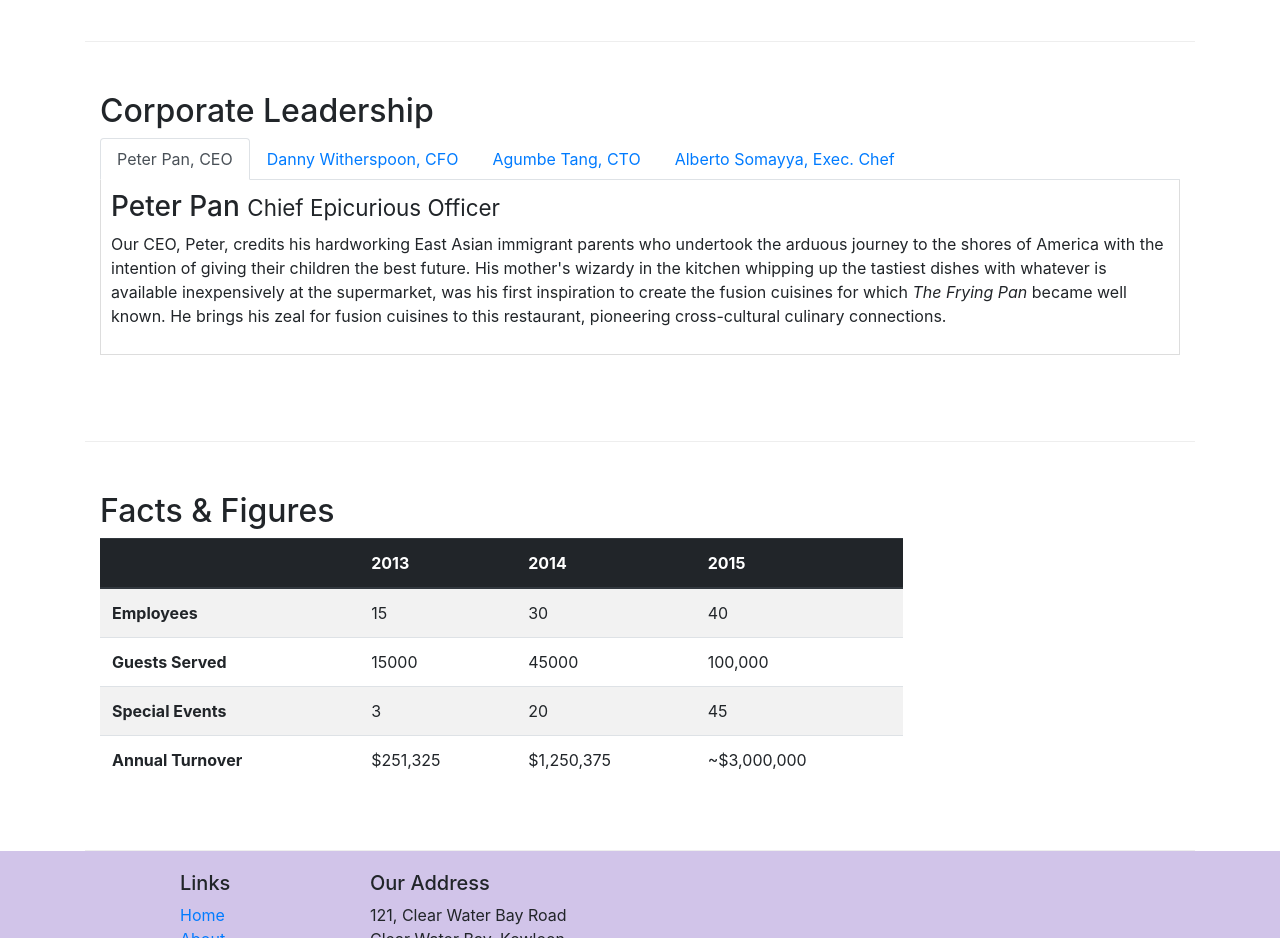
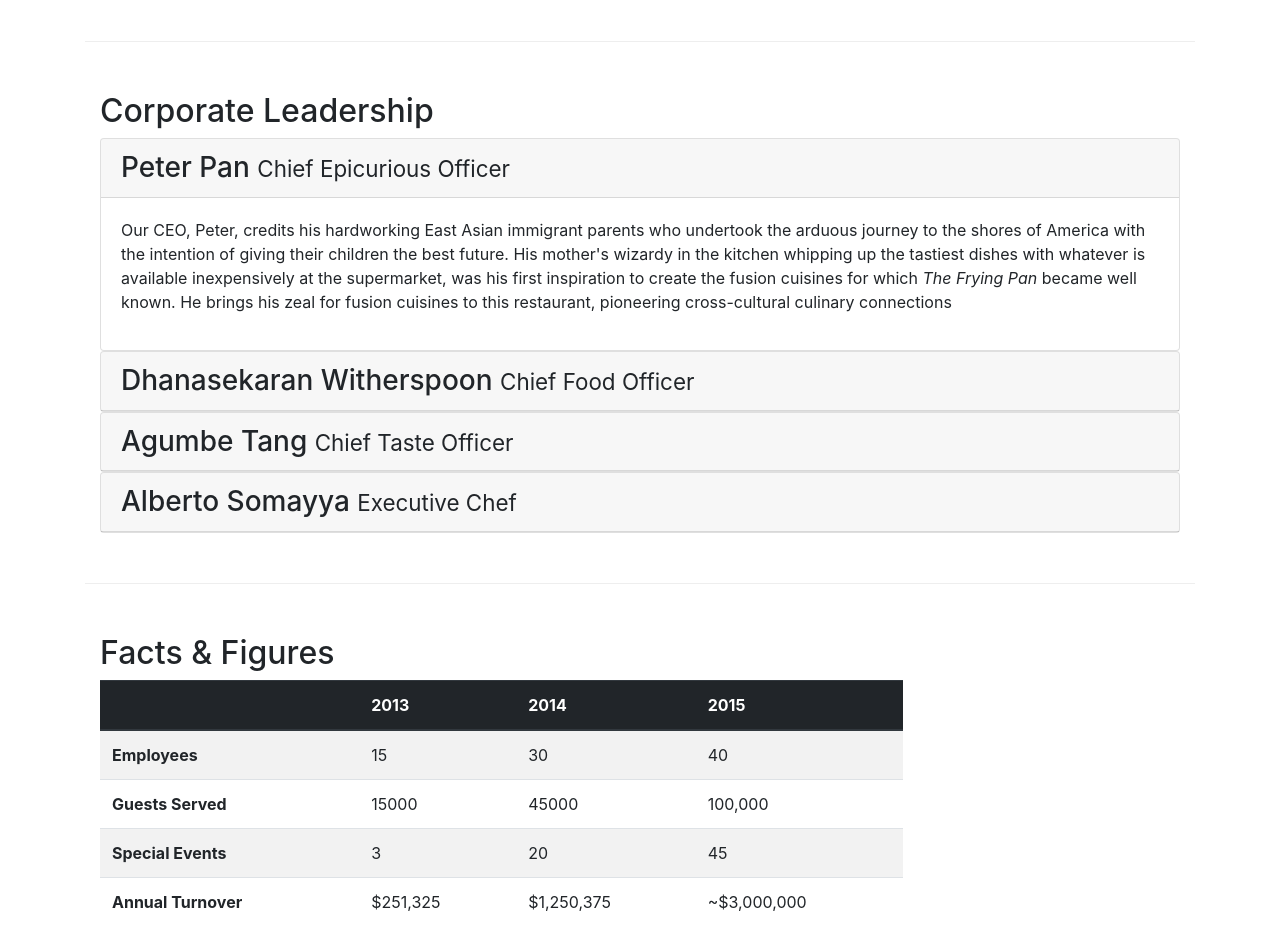
Before and after one commit to ssinai/confusion-bootstrap, a website: page aboutus.html in a window 1280 px wide. Shown: the part 880-1818 px from the top of the page. Drawn offline with nearby package versions, Linux system fonts and the light colour scheme.

Commit message:
accordion

```diff
--- a/aboutus.html
+++ b/aboutus.html
@@ -102,46 +102,76 @@
             <div class="col-12">
                 <h2>Corporate Leadership</h2>
 
-                <ul class="nav nav-tabs">
-                  <li class="nav-item">
-                    <a class="nav-link active" href="#peter"
-                      role="tab" data-toggle="tab">Peter Pan, CEO</a>
-                  </li>
-                  <li class="nav-item">
-                    <a class="nav-link" href="#danny"
-                      role="tab" data-toggle="tab">Danny Witherspoon, CFO</a>
-                  </li>
-                  <li class="nav-item">
-                    <a class="nav-link" href="#agumbe"
-                      role="tab" data-toggle="tab">Agumbe Tang, CTO</a>
-                  </li>
-                  <li class="nav-item">
-                    <a class="nav-link" href="#alberto"
-                      role="tab" data-toggle="tab">Alberto Somayya, Exec. Chef</a>
-                  </li>
-                </ul>
 
-                <div class="tab-content">
-                  <div role="tabpanel" class="tab-pane fade show active" id="peter">
-                  <h3>Peter Pan <small>Chief Epicurious Officer</small></h3>
-                  <p class="d-none d-sm-block">Our CEO, Peter, credits his hardworking East Asian immigrant parents who undertook the arduous journey to the shores of America with the intention of giving their children the best future. His mother's wizardy in the kitchen whipping up the tastiest dishes with whatever is available inexpensively at the supermarket, was his first inspiration to create the fusion cuisines for which <em>The Frying Pan</em> became well known. He brings his zeal for fusion cuisines to this restaurant, pioneering cross-cultural culinary connections.</p>
+
+             <div id="accordion">
+                  <div class="card">
+                    <div class="card-header" role="tab" id="peterhead">
+                      <h3 class="mb-0">
+                        <a data-toggle="collapse" data-target="#peter">
+                          Peter Pan <small>Chief Epicurious Officer</small>
+                        </a>
+                      </h3>
                     </div>
 
-                <div role="tabpanel" class="tab-pane fade show" id="danny">
-                  <h3>Dhanasekaran Witherspoon <small>Chief Food Officer</small></h3>
+                    <div role="tabpanel" class="collapse show" id="peter" data-parent="#accordion">
+                      <div class="card-body">
+                       <p class="d-none d-sm-block">Our CEO, Peter, credits his hardworking East Asian immigrant parents who undertook the arduous journey to the shores of America with the intention of giving their children the best future. His mother's wizardy in the kitchen whipping up the tastiest dishes with whatever is available inexpensively at the supermarket, was his first inspiration to create the fusion cuisines for which <em>The Frying Pan</em> became well known. He brings his zeal for fusion cuisines to this restaurant, pioneering cross-cultural culinary connections</p>
+                      </div>
+                    </div>
+                  </div>
+
+                 <div class="card">
+                    <div class="card-header" role="tab" id="dannyhead">
+                      <h3 class="mb-0">
+                        <a data-toggle="collapse" data-target="#danny">
+                          Dhanasekaran Witherspoon <small>Chief Food Officer</small>
+                        </a>
+                      </h3>
+                    </div>
+
+                  <div role="tabpanel" class="collapse" id="danny" data-parent="#accordion">
+                    <div class="card-body">
                       <p class="d-none d-sm-block">Our CFO, Danny, as he is affectionately referred to by his  colleagues, comes from a long established family tradition in farming and produce. His experiences growing up on a farm in the Australian outback gave him great appreciation for varieties of food sources. As he puts it in his own words, <em>Everything that runs, wins, and everything that stays, pays!</em></p>
                     </div>
+                  </div>
+                </div>
 
-                <div role="tabpanel" class="tab-pane fade show" id="agumbe">
-                  <h3>Agumbe Tang <small>Chief Taste Officer</small></h3>
+                <div class="card">
+                  <div class="card-header" role="tab" id="agumbehead">
+                    <h3 class="mb-0">
+                      <a data-toggle="collapse" data-target="#agumbe">
+                          Agumbe Tang <small>Chief Taste Officer</small>
+                      </a>
+                    </h3>
+                  </div>
+
+                   <div role="tabpanel" class="collapse" id="agumbe" data-parent="#accordion">
+                    <div class="card-body">
                       <p class="d-none d-sm-block">Blessed with the most discerning gustatory sense, Agumbe, our CTO, personally ensures that every dish that we serve meets his exacting tastes. Our chefs dread the tongue lashing that ensues if their dish does not meet his exacting standards. He lives by his motto, <em>You click only if you survive my lick.</em></p>
                     </div>
+                  </div>
+                </div>
 
-                <div role="tabpanel" class="tab-pane fade show" id="alberto">
-                  <h3>Alberto Somayya <small>Executive Chef</small></h3>
+                <div class="card">
+                  <div class="card-header" role="tab" id="albertohead">
+                    <h3 class="mb-0">
+                      <a data-toggle="collapse" data-target="#alberto">
+                        Alberto Somayya <small>Executive Chef</small>
+                      </a>
+                    </h3>
+                  </div>
+
+                  <div role="tabpanel" class="collapse" id="alberto" data-parent="#accordion">
+                    <div class="card-body">
                       <p class="d-none d-sm-block">Award winning three-star Michelin chef with wide International experience having worked closely with whos-who in the culinary world, he specializes in creating mouthwatering Indo-Italian fusion experiences. He says, <em>Put together the cuisines from the two craziest cultures, and you get a winning hit! Amma Mia!</em></p>
                     </div>
                   </div>
+                </div>
+            </div>
+
+
+
           </div>
         </div>
 
```
Lines whose indentation alone changed are shown as unchanged.
